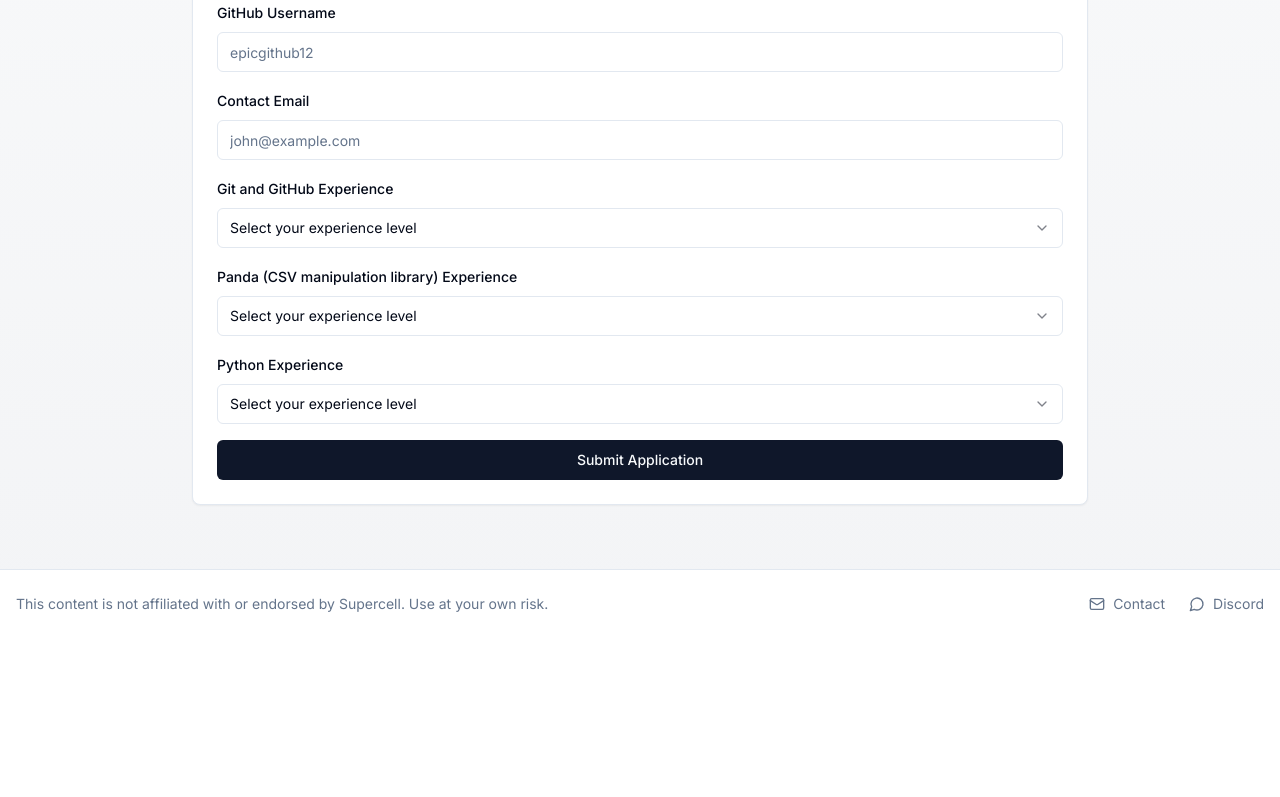
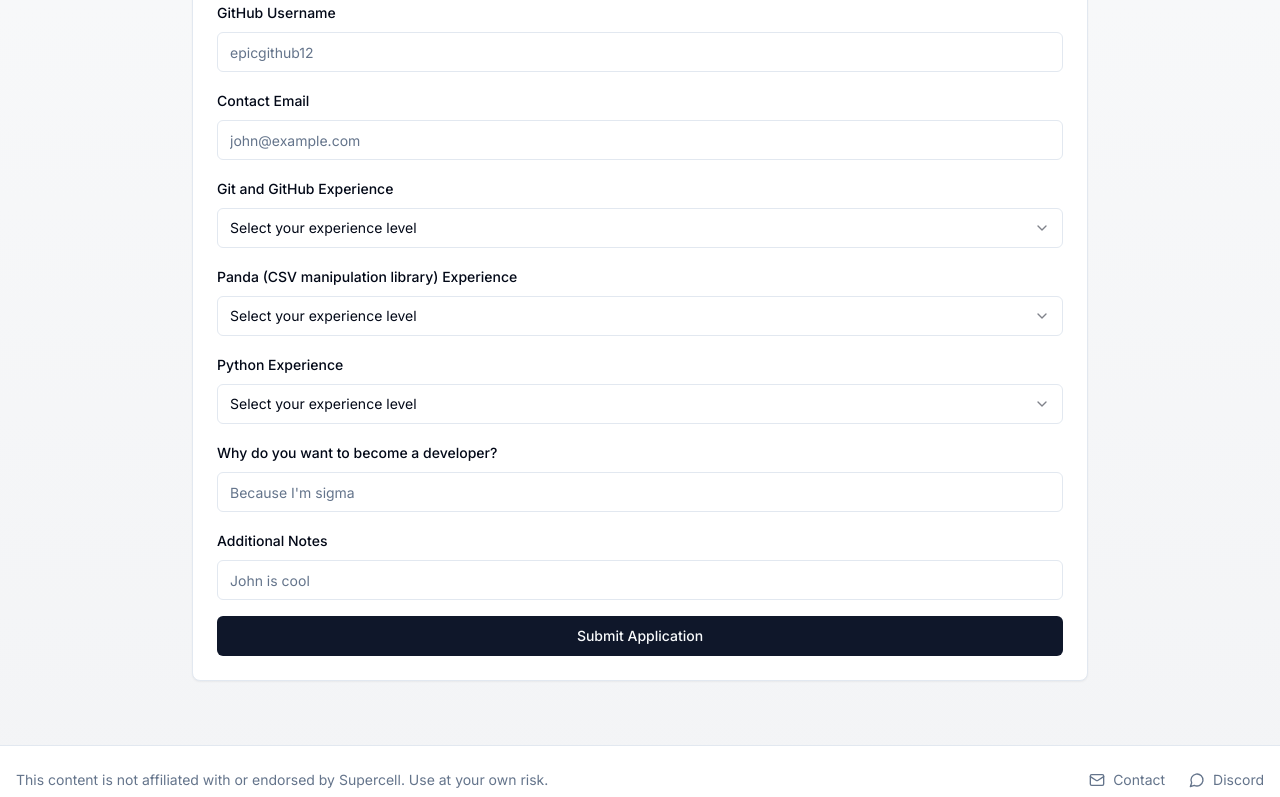
Before and after one commit to natesworksdev/brawlmods, a Next.js app: page /allbrawl-developer-application in a window 1280 px wide. Shown: the part 401-1198 px from the top of the page. Before the commit the page ends 1039 px from the top, so only its background shows below. Built offline with nearby package versions, Linux system fonts and the light colour scheme.

Commit message:
Add reason you want to become dev and additional notes

```diff
--- a/app/allbrawl-developer-application/page.tsx
+++ b/app/allbrawl-developer-application/page.tsx
@@ -120,6 +120,28 @@ export default function DeveloperApplicationForm() {
                   </Select>
                 </div>
 
+                <div className="space-y-2">
+                  <Label htmlFor="discordHandle">Why do you want to become a developer?</Label>
+                  <Input
+                    type="text"
+                    id="reason"
+                    name="reason"
+                    required
+                    placeholder="Because I'm sigma"
+                  />
+                </div>
+
+                <div className="space-y-2">
+                  <Label htmlFor="discordHandle">Additional Notes</Label>
+                  <Input
+                    type="text"
+                    id="notes"
+                    name="noted"
+                    required
+                    placeholder="John is cool"
+                  />
+                </div>
+
                 <Button type="submit" className="w-full">
                   Submit Application
                 </Button>
```
